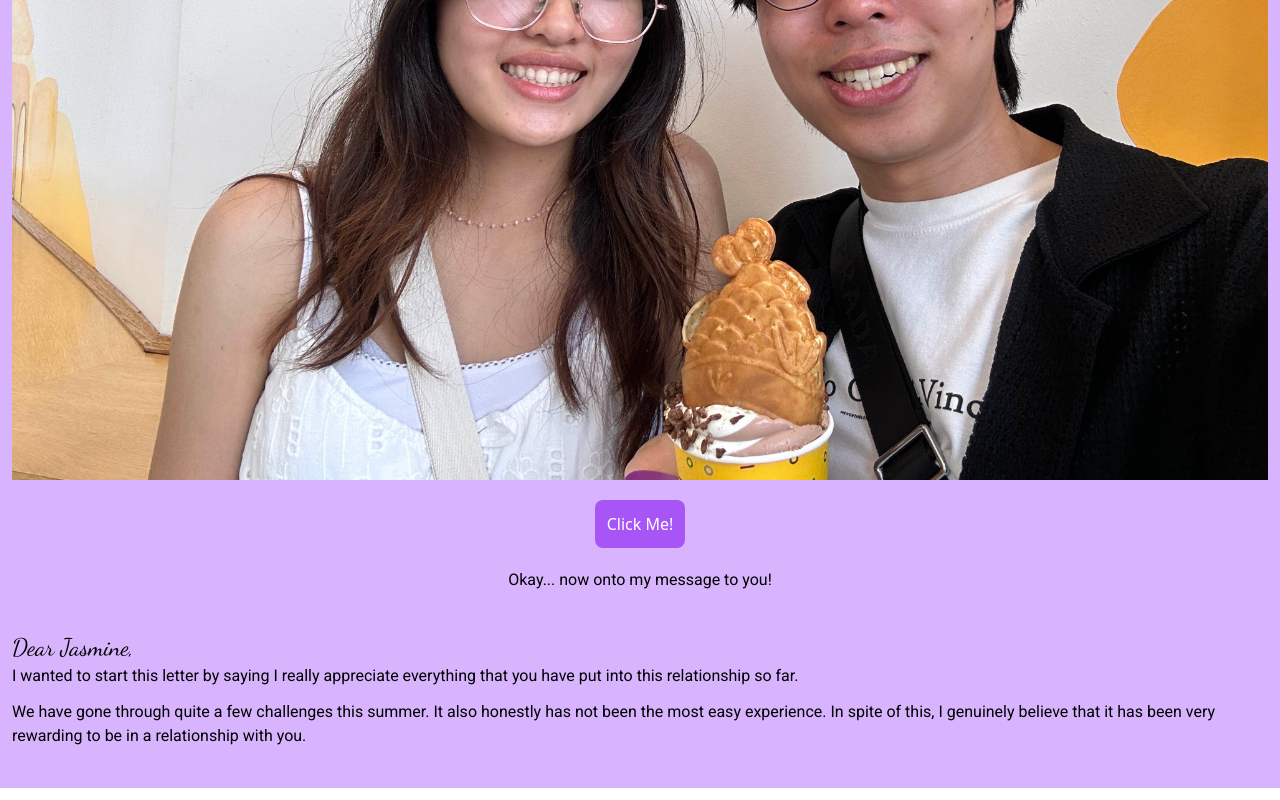
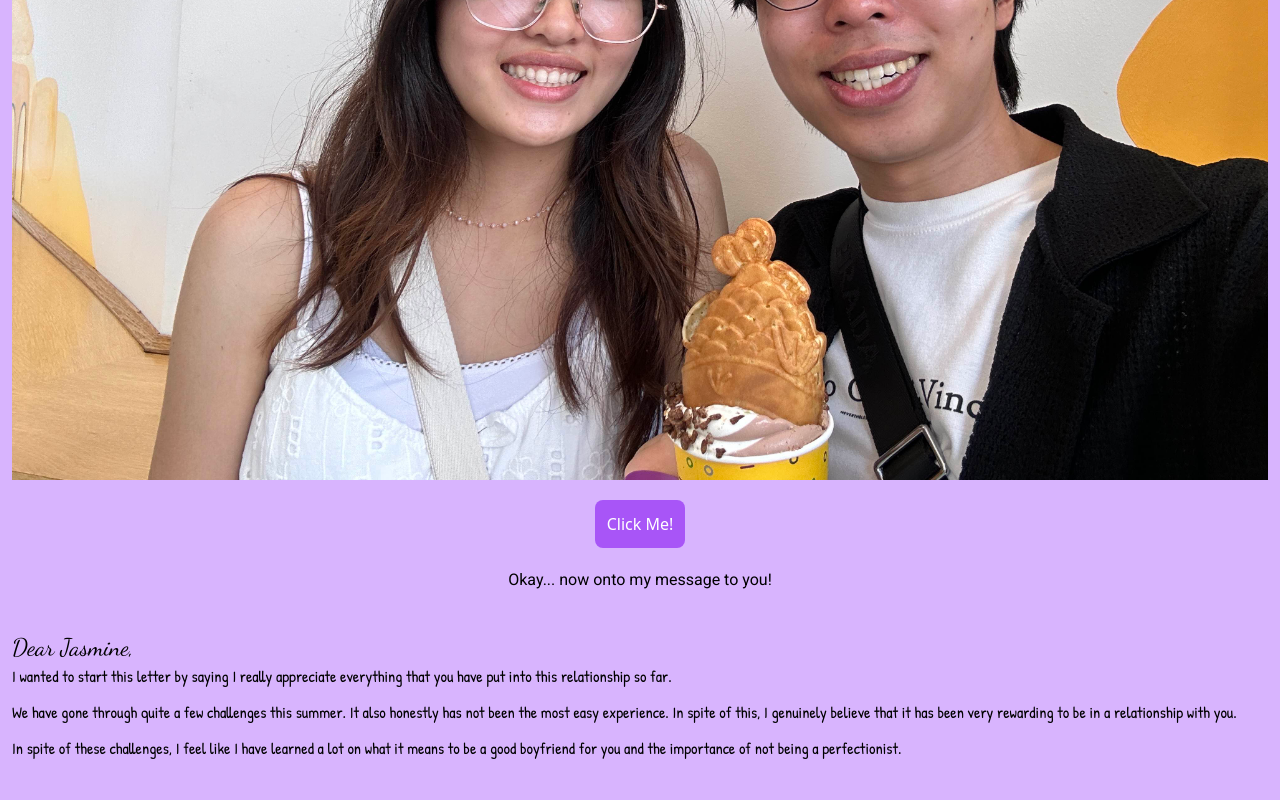
Before and after one commit to KyleHu14/national-gf-day, an Astro site: page / in a window 1280 px wide. Shown: the part 1134-1934 px from the top of the page. Built offline with nearby package versions, Linux system fonts and the light colour scheme; Astro itself is replaced by a stand-in of ours.

Commit message:
New font

```diff
--- a/src/pages/index.astro
+++ b/src/pages/index.astro
@@ -42,16 +42,23 @@ import Layout from "../layouts/Layout.astro"
 			<h1 class="text-center">Okay... now onto my message to you!</h1>
 
 			<p class="mt-10 dancing-script text-2xl">Dear Jasmine,</p>
-			<div class="flex flex-col gap-3">
+			<div class="flex flex-col gap-3 patrick-hand">
 				<p>
 					I wanted to start this letter by saying I really appreciate
 					everything that you have put into this relationship so far.
 				</p>
+
 				<p>
 					We have gone through quite a few challenges this summer. It
 					also honestly has not been the most easy experience. In
 					spite of this, I genuinely believe that it has been very
 					rewarding to be in a relationship with you.
+				</p>
+
+				<p>
+					In spite of these challenges, I feel like I have learned a
+					lot on what it means to be a good boyfriend for you and the
+					importance of not being a perfectionist.
 				</p>
 			</div>
 		</div>
@@ -60,9 +67,14 @@ import Layout from "../layouts/Layout.astro"
 <style>
 	@import url("https://fonts.googleapis.com/css2?family=Khand:wght@300;400;500;600;700&family=Roboto:ital,wght@0,100;0,300;0,400;0,500;0,700;0,900;1,100;1,300;1,400;1,500;1,700;1,900&display=swap");
 	@import url("https://fonts.googleapis.com/css2?family=Dancing+Script:wght@400..700&display=swap");
+	@import url("https://fonts.googleapis.com/css2?family=Patrick+Hand&display=swap");
 	.dancing-script {
 		font-family: "Dancing Script", cursive;
 		font-optical-sizing: auto;
+	}
+	.patrick-hand {
+		font-family: "Patrick Hand", cursive;
+		font-style: normal;
 	}
 </style>
 
```
